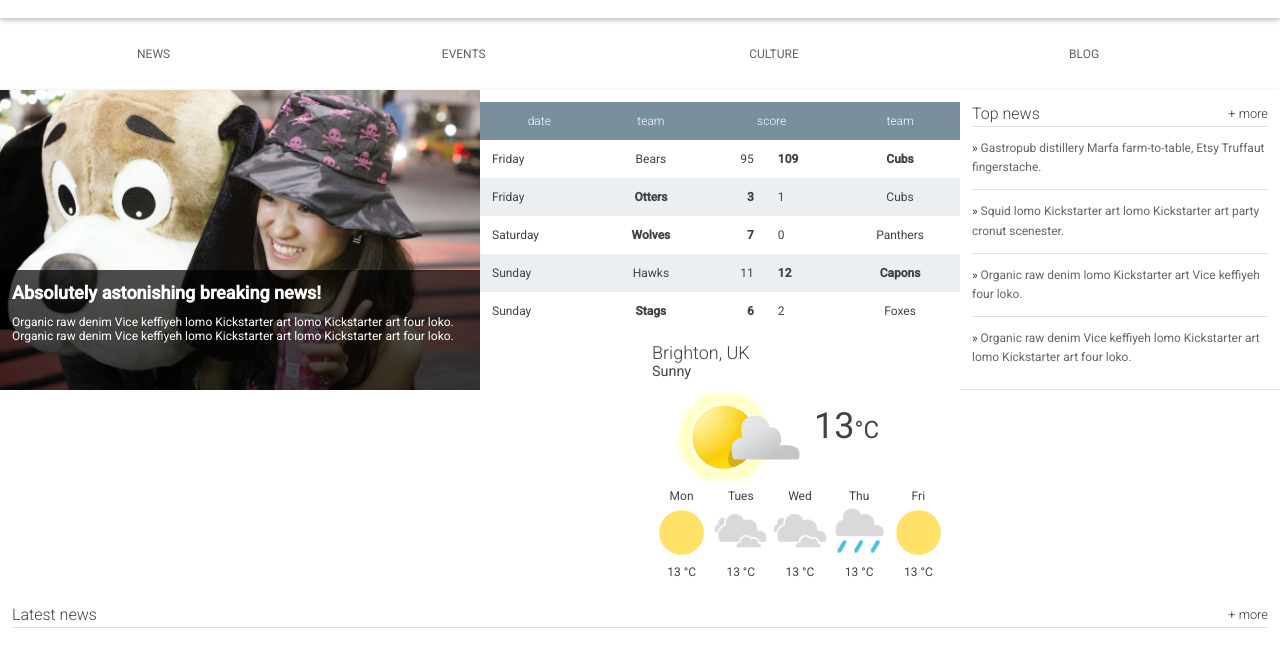
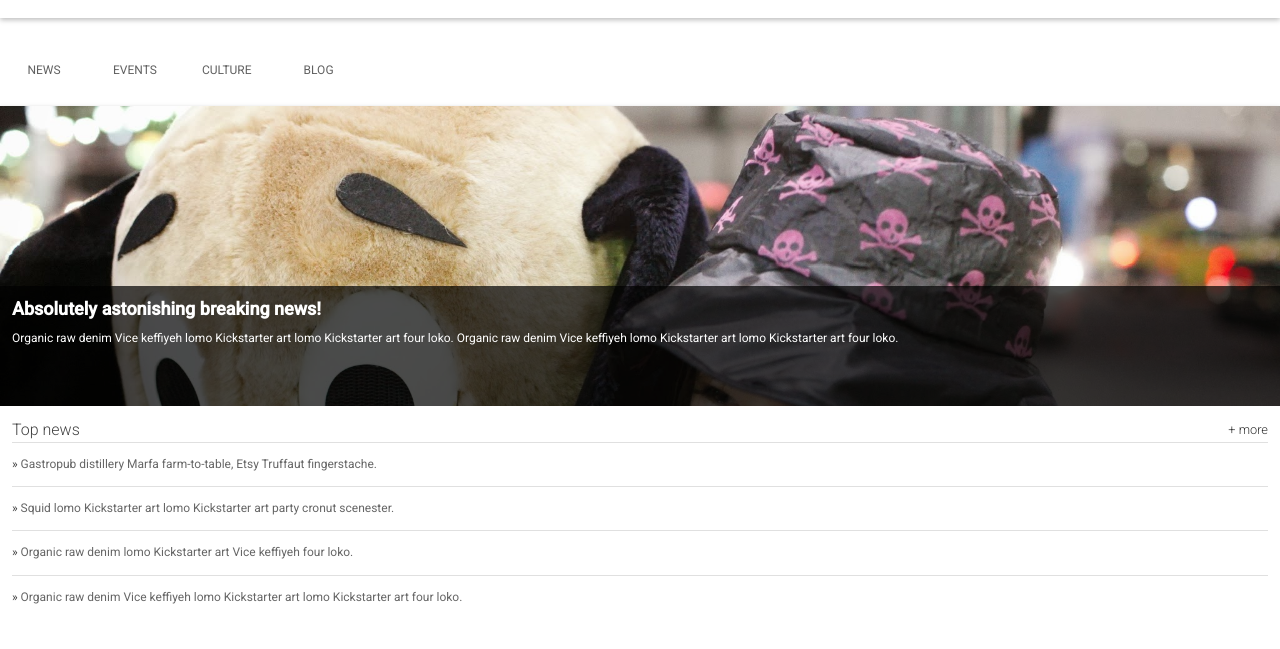
Before and after one commit to ojnickel/udacity-rwd, a plain HTML site: page index.html in a window 1280 px wide. Shown: the part 87-736 px from the top of the page. Drawn offline with Linux system fonts and the light colour scheme.

Commit message:
buttons are now greater and all widths are 100% -> single column

```diff
--- a/main.css
+++ b/main.css
@@ -99,10 +99,11 @@ ul {
 .nav__item {
   box-sizing: border-box;
   display: inline-block;
-  width: 24%;
+  min-width: 3rem;
+  min-height: 3rem;
   text-align: center;
-  line-height: 24px;
-  padding: 24px;
+  line-height: 1.5rem;
+  margin: 2.5rem 1.25rem 0;
   text-transform: uppercase;
 }
 
@@ -145,8 +146,7 @@ main {
 
 .hero {
   float: left;
-  width: 480px;
-  max-width: 100%;
+  width: 100%;
   position: relative;
   background-image: url("./images/dog.jpg");
   background-size: cover;
@@ -174,8 +174,7 @@ main {
 
 .top-news {
   float: right;
-  width: 320px;
-  max-width: 100%;
+  width: 100%;
   height: 300px;
   border-bottom: 1px solid #E0E0E0;
   padding: 1em;
@@ -220,8 +219,7 @@ main {
  */
 
 .scores {
-  width: 480px;
-  max-width: 100%;
+  width: 100%;
   float: left;
   padding-top: 1em;
 }
@@ -271,7 +269,7 @@ main {
 
 .weather {
   float: right;
-  width: 320px;
+  width: 100%;
   padding: 1em;
 }
 
```
